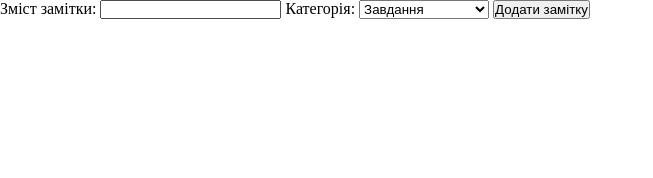
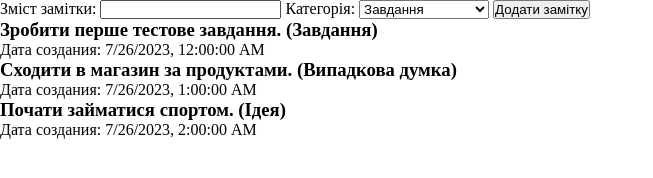
Before and after one commit to merkushynArt/notes, a plain HTML site: page index.html in a window 1280 px wide. Shown: the whole page, without its empty margins (0-653 px from the left). Drawn offline with Linux system fonts and the light colour scheme.

Commit message:
implemented output of tasks

```diff
--- a/index.html
+++ b/index.html
@@ -25,5 +25,8 @@
 
    <!-- Блок для відображення таблиці-зведення -->
    <div id="summaryContainer"></div>
+
+   <script type="module" src="./js/data.js"></script>
+   <script type="module" src="./js/app.js"></script>
 </body>
 </html>
--- /dev/null
+++ b/js/app.js
@@ -0,0 +1,24 @@
+import { notes } from './data.js'
+
+//Функція для відображення нотаток
+function renderNotes() {
+   const notesContainer = document.getElementById('notesContainer');
+   notesContainer.innerHTML = '';
+
+   notes.forEach((note) => {
+      const noteBlock = document.createElement('div');
+      noteBlock.classList.add('note');
+
+      const header = document.createElement('h3');
+      header.textContent = `${note.content} (${note.category})`;
+      noteBlock.appendChild(header);
+
+      const creationDate = document.createElement('p');
+      const formattedCreationDate = new Date(note.creationTime).toLocaleString();
+      creationDate.textContent = `Дата создания: ${formattedCreationDate}`;
+      noteBlock.appendChild(creationDate);
+
+      notesContainer.appendChild(noteBlock);
+   });
+}
+renderNotes();
--- a/js/data.js
+++ b/js/data.js
@@ -1,4 +1,4 @@
-let notes = [
+export let notes = [
    {
       id: 1,
       creationTime: '2023-07-26T00:00:00',
```
